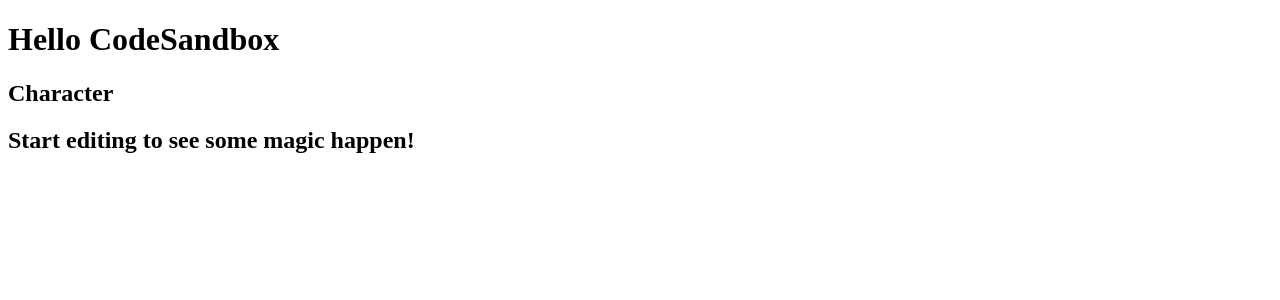
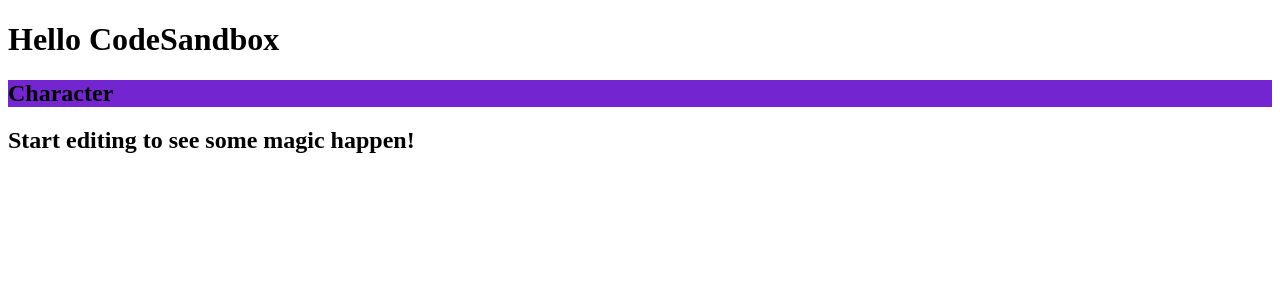
Before and after one commit to SiSOustE/funny-dirac, a React (Create React App) app: page / in a window 1280 px wide. Shown: the top 300 px of the page. Built offline with nearby package versions, Linux system fonts and the light colour scheme.

Commit message:
Update Character.jsx

```diff
--- a/src/Character/Character.jsx
+++ b/src/Character/Character.jsx
@@ -1,7 +1,12 @@
 import "./styles.css";
-
+import { getRandomHexColor } from "./utils";
 const Character = () => {
-  return <h2 className="Character">Character</h2>;
+  const randomColor = getRandomHexColor();
+  return (
+    <h2 className="Character" style={{ backgroundColor: randomColor }}>
+      Character
+    </h2>
+  );
 };
 
 export default Character;
```
